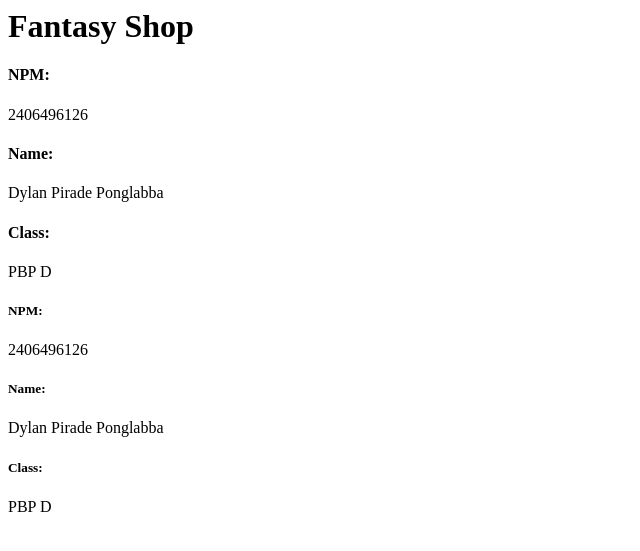
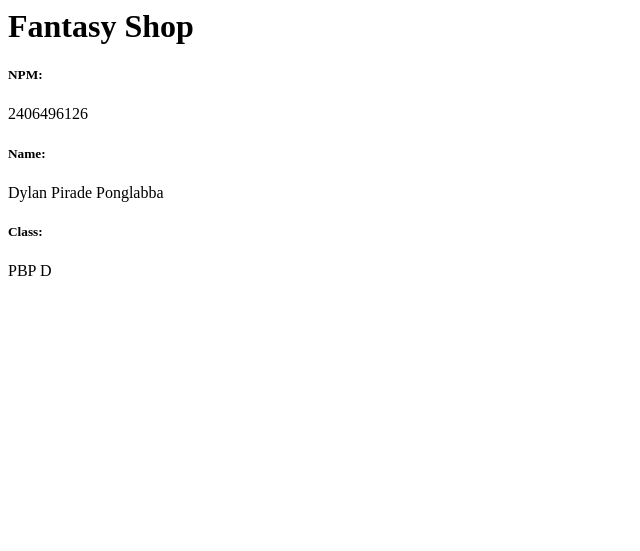
Before and after one commit to Zenixalarate01/Football-Fantasy-Shop, a Django app: page / in a window 1280 px wide. Shown: the top 551 px of the page, without its empty margins (0-640 px from the left). Run offline with Django 5.2, Linux system fonts and the light colour scheme.

Commit message:
Website and URL edit

```diff
--- a/fantasy_shop/settings.py
+++ b/fantasy_shop/settings.py
@@ -30,7 +30,7 @@ PRODUCTION = os.getenv('PRODUCTION', 'False').lower() == 'true'
 # SECURITY WARNING: don't run with debug turned on in production!
 DEBUG = True
 
-ALLOWED_HOSTS = ["localhost", "127.0.0.1", "dylan-pirade-fantasyshop.pbp.cs.ui.ac.id"]
+ALLOWED_HOSTS = ["localhost", "127.0.0.1", "dylan-pirade-fantasy-shop.pbp.cs.ui.ac.id"]
 
 # Application definition
 
--- a/main/templates/main.html
+++ b/main/templates/main.html
@@ -1,12 +1,4 @@
 <h1>Fantasy Shop</h1>
-
-<h4>NPM: </h4>
-<p>2406496126</p>
-<h4>Name: </h4>
-<p>Dylan Pirade Ponglabba</p>
-<h4>Class: </h4>
-<p>PBP D</p>
-
 
 <h5>NPM: </h5>
 <p>{{ npm }}</p>
```
Also changed, not shown: main/README.md (added).
